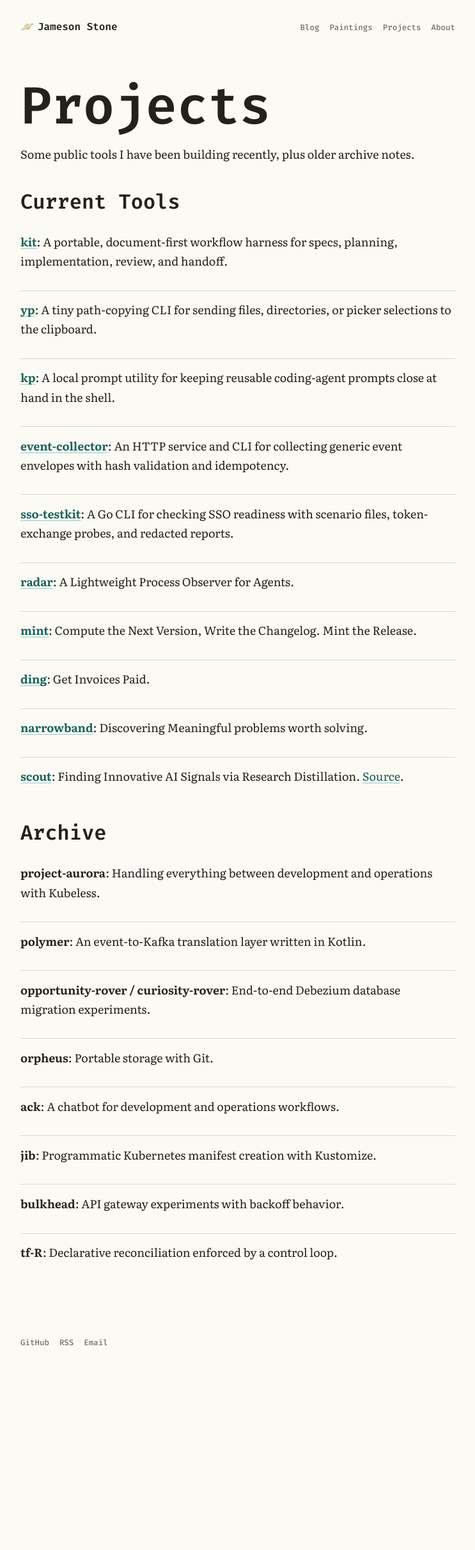
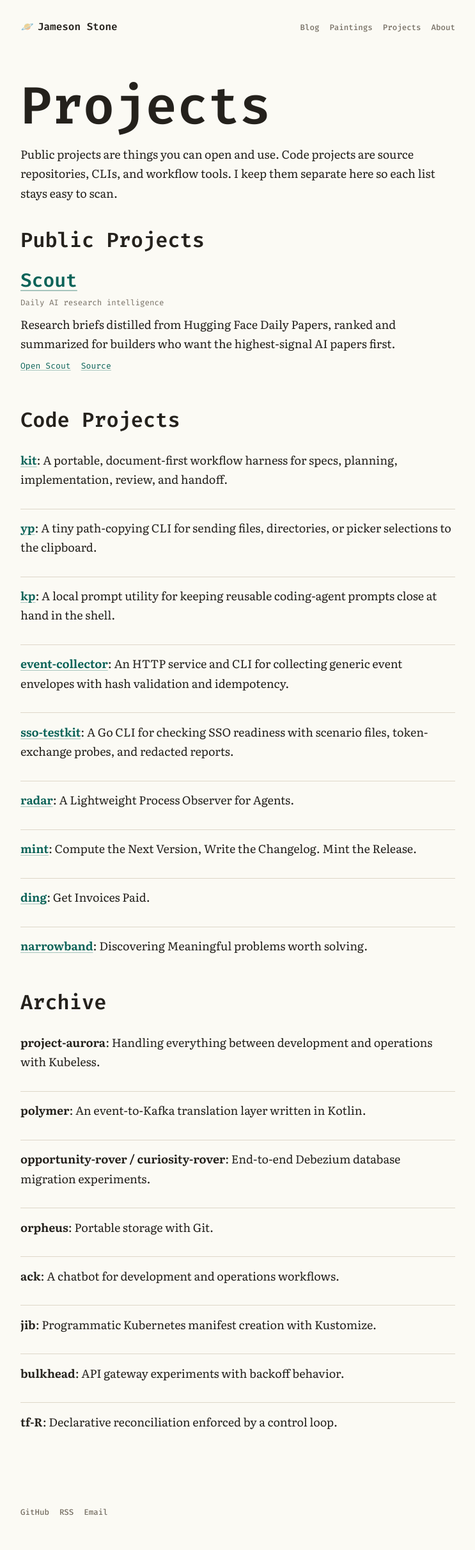
Before and after one commit to jamesonstone/jamesonstone.github.io, a Jekyll site: the page built from projects.md, in a window 1280 px wide. Shown: the whole page at 64% size, without its empty margins (268-1011 px from the left). Built offline with Jekyll 4.4.1, drawn with Linux system fonts in a browser that asks for light colours; before the commit the page ends 2157 px from its top, so only the background shows below that.

Commit message:
feat(GH-19): :sparkles: add project showcase section (#20)
Original ask: Update jamesonstone.github.io to link https://scout.jamesonstone.io/ from a new projects section for public project surfaces, while keeping code projects visible and differentiated with a clean, readable UI.

Implementation summary: Added a Public Projects section for Scout, moved source repositories under Code Projects, added compact readable styling, updated llms.txt, and adjusted project updater plus validation coverage so public and code project links stay current.

Verification performed: bundle exec jekyll build; ruby scripts/validate_site.rb; ruby scripts/validate_site_test.rb; ruby scripts/update_projects_from_github_test.rb; focused rg checks for Scout public/source links and section headings; git diff --check; staged secret-pattern scan.

Reference: Closes #19.

```diff
--- a/assets/css/site.css
+++ b/assets/css/site.css
@@ -283,6 +283,38 @@ blockquote {
   line-height: 1.58;
 }
 
+.project-list--featured {
+  gap: 0;
+}
+
+.project-entry {
+  display: grid;
+  gap: 0.5rem;
+}
+
+.project-entry h3 {
+  margin: 0;
+  font-size: clamp(1.35rem, 4vw, 1.85rem);
+}
+
+.project-entry p {
+  margin-bottom: 0;
+}
+
+.project-entry__meta {
+  color: var(--muted);
+  font-family: var(--mono);
+  font-size: 0.78rem;
+}
+
+.project-entry__links {
+  display: flex;
+  flex-wrap: wrap;
+  gap: 0.55rem 1rem;
+  font-family: var(--mono);
+  font-size: 0.82rem;
+}
+
 .note {
   display: inline-flex;
   align-items: center;
--- a/projects.md
+++ b/projects.md
@@ -6,9 +6,24 @@ permalink: /projects/
 
 # Projects
 
-Some public tools I have been building recently, plus older archive notes.
+Public projects are things you can open and use. Code projects are source
+repositories, CLIs, and workflow tools. I keep them separate here so each list
+stays easy to scan.
 
-## Current Tools
+## Public Projects
+
+<ul class="project-list project-list--featured">
+  <li>
+    <article class="project-entry">
+      <h3><a href="https://scout.jamesonstone.io/">Scout</a></h3>
+      <p class="project-entry__meta">Daily AI research intelligence</p>
+      <p>Research briefs distilled from Hugging Face Daily Papers, ranked and summarized for builders who want the highest-signal AI papers first.</p>
+      <p class="project-entry__links"><a href="https://scout.jamesonstone.io/">Open Scout</a><a href="https://github.com/jamesonstone/scout">Source</a></p>
+    </article>
+  </li>
+</ul>
+
+## Code Projects
 
 <ul class="project-list">
   <li><strong><a href="https://github.com/jamesonstone/kit">kit</a></strong>: A portable, document-first workflow harness for specs, planning, implementation, review, and handoff.</li>
@@ -20,7 +35,6 @@ Some public tools I have been building recently, plus older archive notes.
   <li><strong><a href="https://github.com/jamesonstone/mint">mint</a></strong>: Compute the Next Version, Write the Changelog. Mint the Release.</li>
   <li><strong><a href="https://github.com/jamesonstone/ding">ding</a></strong>: Get Invoices Paid.</li>
   <li><strong><a href="https://github.com/jamesonstone/narrowband">narrowband</a></strong>: Discovering Meaningful problems worth solving.</li>
-  <li><strong><a href="https://scout.jamesonstone.io/">scout</a></strong>: Finding Innovative AI Signals via Research Distillation. <a href="https://github.com/jamesonstone/scout">Source</a>.</li>
 </ul>
 
 ## Archive
--- a/scripts/validate_site.rb
+++ b/scripts/validate_site.rb
@@ -180,7 +180,10 @@ end
 
 def project_urls
   text = File.read(File.join(ROOT, "projects.md"))
-  text.scan(%r{https://github\.com/jamesonstone/[A-Za-z0-9._-]+}).sort.uniq
+  href_urls = text.scan(%r{href="(https://[^"]+)"}).flatten
+  markdown_urls = markdown_links(text).select { |url| url.start_with?("https://") }
+
+  (href_urls + markdown_urls).sort.uniq
 end
 
 def markdown_links(text)
```
Also changed, not shown: llms.txt (+6 -3 lines), scripts/update_projects_from_github.rb (+10 -10 lines), scripts/update_projects_from_github_test.rb (+5 -5 lines), scripts/validate_site_test.rb (+18 -0 lines).
